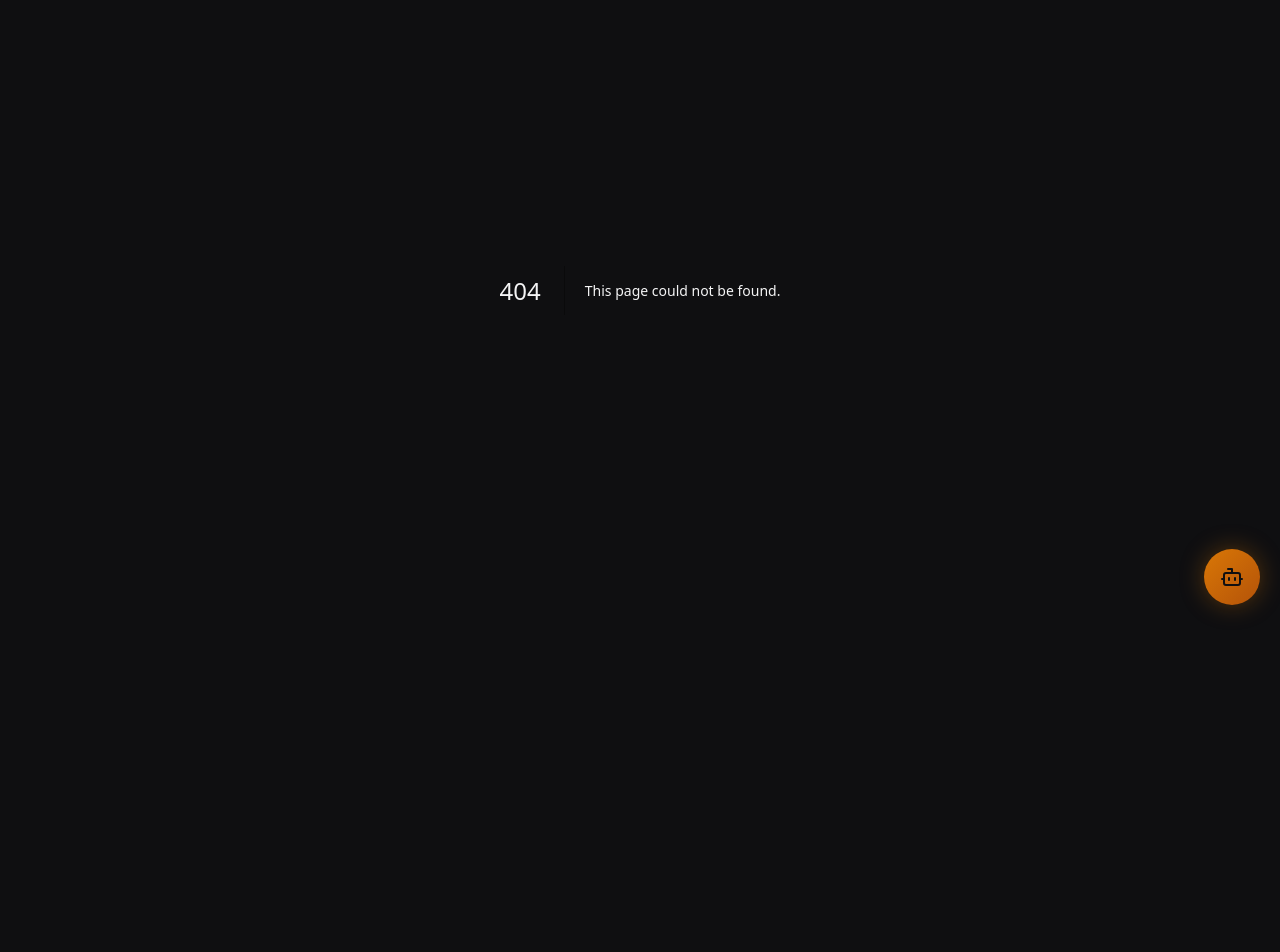
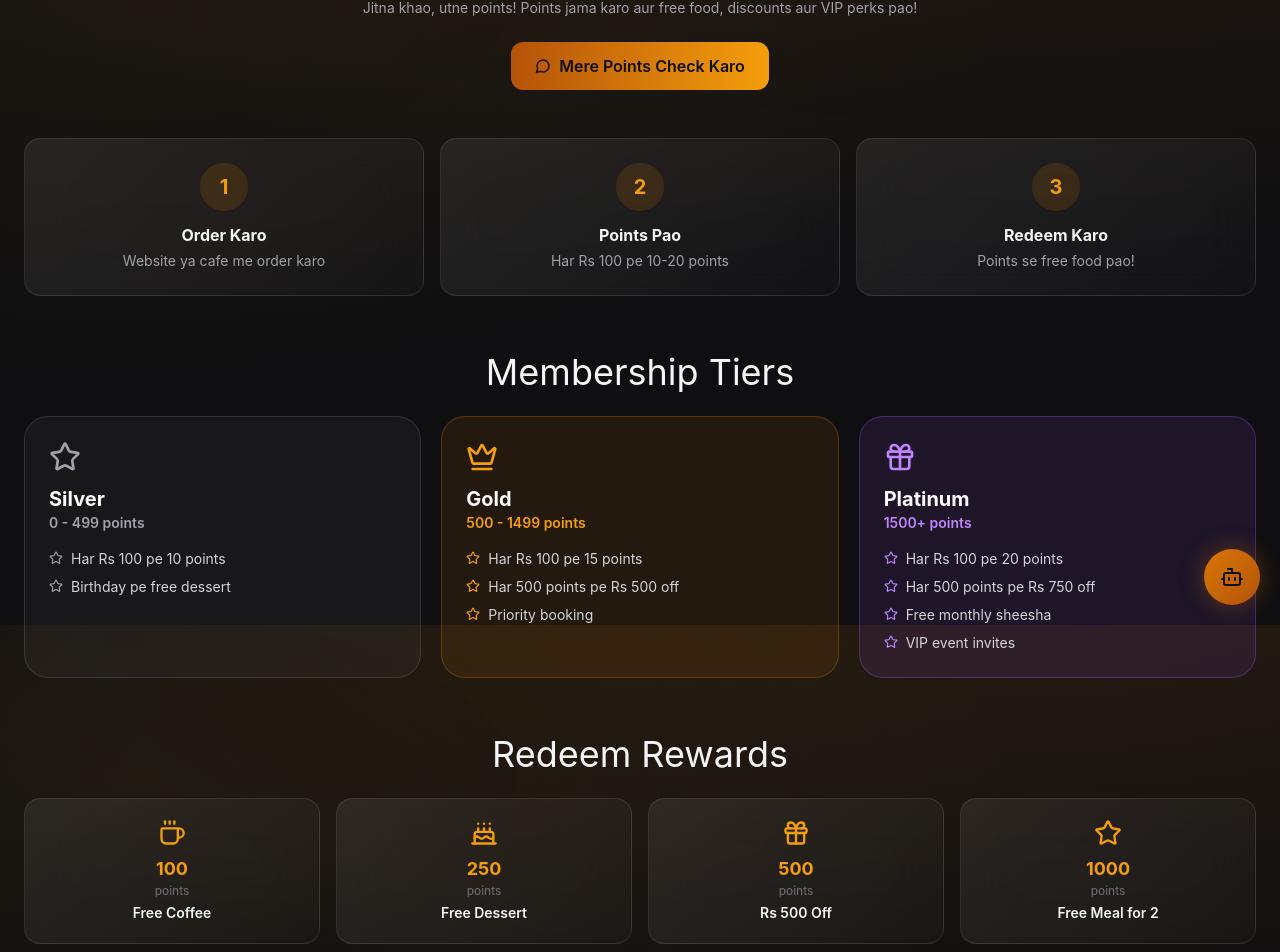
Before and after one commit to sheharyarshahid009-maker/shery-cafe-, a Next.js app: page /loyalty in a window 1280 px wide. Before the commit this address had no page. Shown: the part 175-1127 px from the top of the page. Before the commit the page ends 865 px from the top, so only its background shows below. Built offline with nearby package versions, Linux system fonts and the light colour scheme.

Commit message:
loyalty page

```diff
--- /dev/null
+++ b/src/app/loyalty/page.tsx
@@ -0,0 +1,108 @@
+"use client";
+
+import { motion } from "framer-motion";
+import { Star, Gift, Crown, MessageCircle, Coffee, Cake } from "lucide-react";
+import Link from "next/link";
+
+const WHATSAPP_NUMBER = "923396030012";
+
+const TIERS = [
+  {
+    name: "Silver", icon: Star, points: "0 - 499",
+    color: "text-zinc-400", bg: "bg-zinc-500/10", border: "border-zinc-500/30",
+    perks: ["Har Rs 100 pe 10 points", "Birthday pe free dessert"],
+  },
+  {
+    name: "Gold", icon: Crown, points: "500 - 1499",
+    color: "text-gold-400", bg: "bg-gold-500/10", border: "border-gold-500/30",
+    perks: ["Har Rs 100 pe 15 points", "Har 500 points pe Rs 500 off", "Priority booking"],
+  },
+  {
+    name: "Platinum", icon: Gift, points: "1500+",
+    color: "text-purple-400", bg: "bg-purple-500/10", border: "border-purple-500/30",
+    perks: ["Har Rs 100 pe 20 points", "Har 500 points pe Rs 750 off", "Free monthly sheesha", "VIP event invites"],
+  },
+];
+
+const REWARDS = [
+  { points: 100, reward: "Free Coffee", icon: Coffee },
+  { points: 250, reward: "Free Dessert", icon: Cake },
+  { points: 500, reward: "Rs 500 Off", icon: Gift },
+  { points: 1000, reward: "Free Meal for 2", icon: Star },
+];
+
+export default function LoyaltyPage() {
+  const checkPoints = () => {
+    const msg = `*Loyalty Points Check*\n\nAssalam-o-Alaikum! Mere loyalty points check karein.\nPhone: `;
+    window.open(`https://wa.me/${WHATSAPP_NUMBER}?text=${encodeURIComponent(msg)}`, "_blank");
+  };
+
+  return (
+    <div className="mx-auto max-w-7xl px-4 py-10 sm:px-6">
+      <p className="text-center text-xs font-semibold uppercase tracking-widest text-gold-500">Rewards Program</p>
+      <h1 className="section-title mt-1 text-center">Shery Rewards ⭐</h1>
+      <p className="mx-auto mt-2 max-w-xl text-center text-sm text-zinc-400">
+        Jitna khao, utne points! Points jama karo aur free food, discounts aur VIP perks pao!
+      </p>
+      <div className="mt-6 text-center">
+        <button onClick={checkPoints} className="btn-gold">
+          <MessageCircle className="h-4 w-4" /> Mere Points Check Karo
+        </button>
+      </div>
+      <div className="mt-12 grid gap-4 sm:grid-cols-3">
+        {[
+          { step: "1", title: "Order Karo", desc: "Website ya cafe me order karo" },
+          { step: "2", title: "Points Pao", desc: "Har Rs 100 pe 10-20 points" },
+          { step: "3", title: "Redeem Karo", desc: "Points se free food pao!" },
+        ].map((s, i) => (
+          <motion.div key={s.step} initial={{ opacity: 0, y: 16 }} whileInView={{ opacity: 1, y: 0 }} viewport={{ once: true }} transition={{ delay: i * 0.1 }} className="glass p-6 text-center">
+            <div className="mx-auto grid h-12 w-12 place-items-center rounded-full bg-gold-500/15 text-xl font-bold text-gold-400">{s.step}</div>
+            <p className="mt-3 font-bold text-zinc-100">{s.title}</p>
+            <p className="mt-1 text-sm text-zinc-400">{s.desc}</p>
+          </motion.div>
+        ))}
+      </div>
+      <h2 className="section-title mt-14 text-center">Membership Tiers</h2>
+      <div className="mt-6 grid gap-5 md:grid-cols-3">
+        {TIERS.map((t, i) => {
+          const Icon = t.icon;
+          return (
+            <motion.div key={t.name} initial={{ opacity: 0, y: 20 }} whileInView={{ opacity: 1, y: 0 }} viewport={{ once: true }} transition={{ delay: i * 0.1 }} className={`rounded-3xl border ${t.border} ${t.bg} p-6`}>
+              <Icon className={`h-8 w-8 ${t.color}`} />
+              <h3 className="mt-3 text-xl font-bold text-zinc-50">{t.name}</h3>
+              <p className={`text-sm font-semibold ${t.color}`}>{t.points} points</p>
+              <ul className="mt-4 space-y-2">
+                {t.perks.map((p, j) => (
+                  <li key={j} className="flex items-start gap-2 text-sm text-zinc-300">
+                    <Star className={`mt-0.5 h-3.5 w-3.5 shrink-0 ${t.color}`} />{p}
+                  </li>
+                ))}
+              </ul>
+            </motion.div>
+          );
+        })}
+      </div>
+      <h2 className="section-title mt-14 text-center">Redeem Rewards</h2>
+      <div className="mt-6 grid grid-cols-2 gap-4 sm:grid-cols-4">
+        {REWARDS.map((r, i) => {
+          const Icon = r.icon;
+          return (
+            <motion.div key={r.points} initial={{ opacity: 0, scale: 0.95 }} whileInView={{ opacity: 1, scale: 1 }} viewport={{ once: true }} transition={{ delay: i * 0.06 }} className="glass p-5 text-center">
+              <Icon className="mx-auto h-7 w-7 text-gold-400" />
+              <p className="mt-2 text-lg font-bold text-gold-400">{r.points}</p>
+              <p className="text-xs text-zinc-500">points</p>
+              <p className="mt-1 text-sm font-semibold text-zinc-100">{r.reward}</p>
+            </motion.div>
+          );
+        })}
+      </div>
+      <div className="mt-12 rounded-3xl border border-white/10 bg-ink-900/60 p-8 text-center">
+        <h2 className="section-title">Join Karna Bilkul Free Hai!</h2>
+        <p className="mx-auto mt-2 max-w-md text-sm text-zinc-400">Bas ek baar order karo aur tumhara loyalty account ban jayega!</p>
+        <div className="mt-5 flex flex-wrap justify-center gap-3">
+          <Link href="/menu" className="btn-gold">Order Karo & Points Pao</Link>
+        </div>
+      </div>
+    </div>
+  );
+}
```
